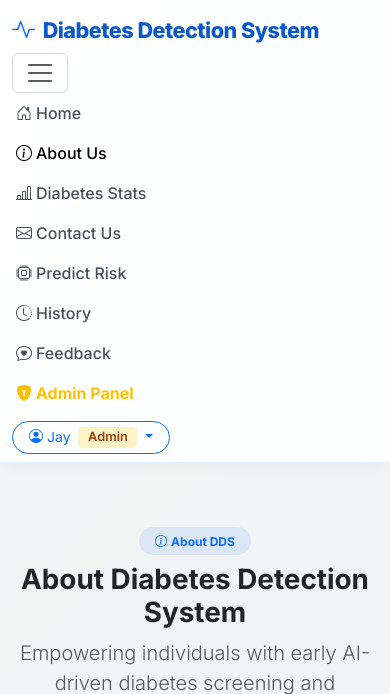
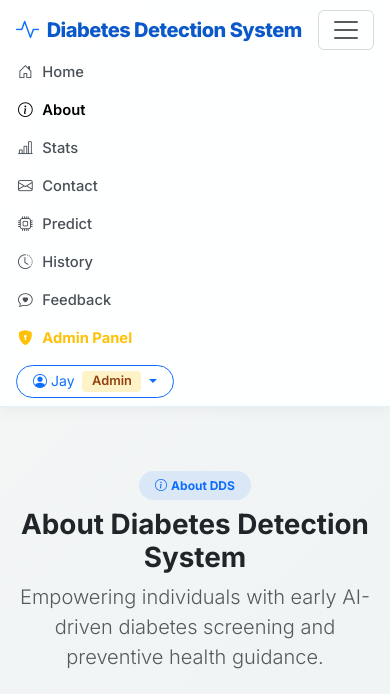
Before and after one commit to Atikbhas/Diabetes-Detection-System, a Flask app: page /about in a window 390 px wide, after a click that opens the changed part. Shown: the top 694 px of the page. Run offline with Flask 3, Linux system fonts and the light colour scheme; a user stored in the database is signed in.

Commit message:
Fix navbar alignment, whitespace wrapping, and responsive spacing

```diff
--- a/static/css/style.css
+++ b/static/css/style.css
@@ -39,20 +39,27 @@ main.content-wrapper {
 
 .navbar-brand-logo {
   font-weight: 800;
-  font-size: 1.35rem;
+  font-size: 1.25rem;
   color: var(--primary-dark);
   letter-spacing: -0.5px;
+  white-space: nowrap;
 }
 
 .nav-link {
   font-weight: 500;
+  font-size: 0.92rem;
   color: #495057;
-  margin: 0 4px;
+  margin: 0 2px;
+  white-space: nowrap;
+  display: inline-flex;
+  align-items: center;
+  gap: 0.35rem;
   transition: all 0.2s ease;
 }
 
 .nav-link:hover, .nav-link.active {
   color: var(--primary-color);
+  font-weight: 600;
 }
 
 /* Footer Styling */
--- a/templates/base.html
+++ b/templates/base.html
@@ -19,7 +19,7 @@
 <body>
     <!-- Top Navigation Menu Bar -->
     <nav class="navbar navbar-expand-lg sticky-top navbar-custom">
-        <div class="container">
+        <div class="container-fluid px-lg-4 px-3">
             <a class="navbar-brand navbar-brand-logo d-flex align-items-center" href="{{ url_for('home') }}">
                 <i class="bi bi-activity text-primary fs-3 me-2"></i>
                 <span>Diabetes Detection System</span>
@@ -28,7 +28,7 @@
                 <span class="navbar-toggler-icon"></span>
             </button>
             <div class="collapse navbar-collapse" id="navbarMain">
-                <ul class="navbar-nav me-auto mb-2 mb-lg-0 ms-lg-4">
+                <ul class="navbar-nav me-auto mb-2 mb-lg-0 ms-lg-3">
                     <li class="nav-item">
                         <a class="nav-link {% if request.endpoint == 'home' %}active{% endif %}" href="{{ url_for('home') }}">
                             <i class="bi bi-house-door me-1"></i>Home
@@ -36,23 +36,23 @@
                     </li>
                     <li class="nav-item">
                         <a class="nav-link {% if request.endpoint == 'about' %}active{% endif %}" href="{{ url_for('about') }}">
-                            <i class="bi bi-info-circle me-1"></i>About Us
+                            <i class="bi bi-info-circle me-1"></i>About
                         </a>
                     </li>
                     <li class="nav-item">
                         <a class="nav-link {% if request.endpoint == 'stats' %}active{% endif %}" href="{{ url_for('stats') }}">
-                            <i class="bi bi-bar-chart-line me-1"></i>Diabetes Stats
+                            <i class="bi bi-bar-chart-line me-1"></i>Stats
                         </a>
                     </li>
                     <li class="nav-item">
                         <a class="nav-link {% if request.endpoint == 'contact' %}active{% endif %}" href="{{ url_for('contact') }}">
-                            <i class="bi bi-envelope me-1"></i>Contact Us
+                            <i class="bi bi-envelope me-1"></i>Contact
                         </a>
                     </li>
                     {% if current_user.is_authenticated %}
                     <li class="nav-item">
                         <a class="nav-link {% if request.endpoint == 'predict' %}active{% endif %}" href="{{ url_for('predict') }}">
-                            <i class="bi bi-cpu me-1"></i>Predict Risk
+                            <i class="bi bi-cpu me-1"></i>Predict
                         </a>
                     </li>
                     <li class="nav-item">
@@ -67,7 +67,7 @@
                         </a>
                     </li>
                     {% if current_user.is_authenticated and current_user.is_admin %}
-                    <li class="nav-item ms-lg-2">
+                    <li class="nav-item ms-lg-1">
                         <a class="nav-link text-warning fw-bold {% if request.endpoint == 'admin_dashboard' %}active{% endif %}" href="{{ url_for('admin_dashboard') }}">
                             <i class="bi bi-shield-lock-fill me-1"></i>Admin Panel
                         </a>
--- a/templates/login.html
+++ b/templates/login.html
@@ -24,7 +24,7 @@
                         <label for="identifier" class="form-label fw-semibold">Username or Email</label>
                         <div class="input-group">
                             <span class="input-group-text bg-light"><i class="bi bi-person text-muted"></i></span>
-                            <input type="text" class="form-control" id="identifier" name="identifier" placeholder="Jay, Atik, or patient@dds.com" required autofocus>
+                        <input type="text" class="form-control" id="identifier" name="identifier" placeholder="Enter your username or email" required autofocus>
                         </div>
                     </div>
 
```
